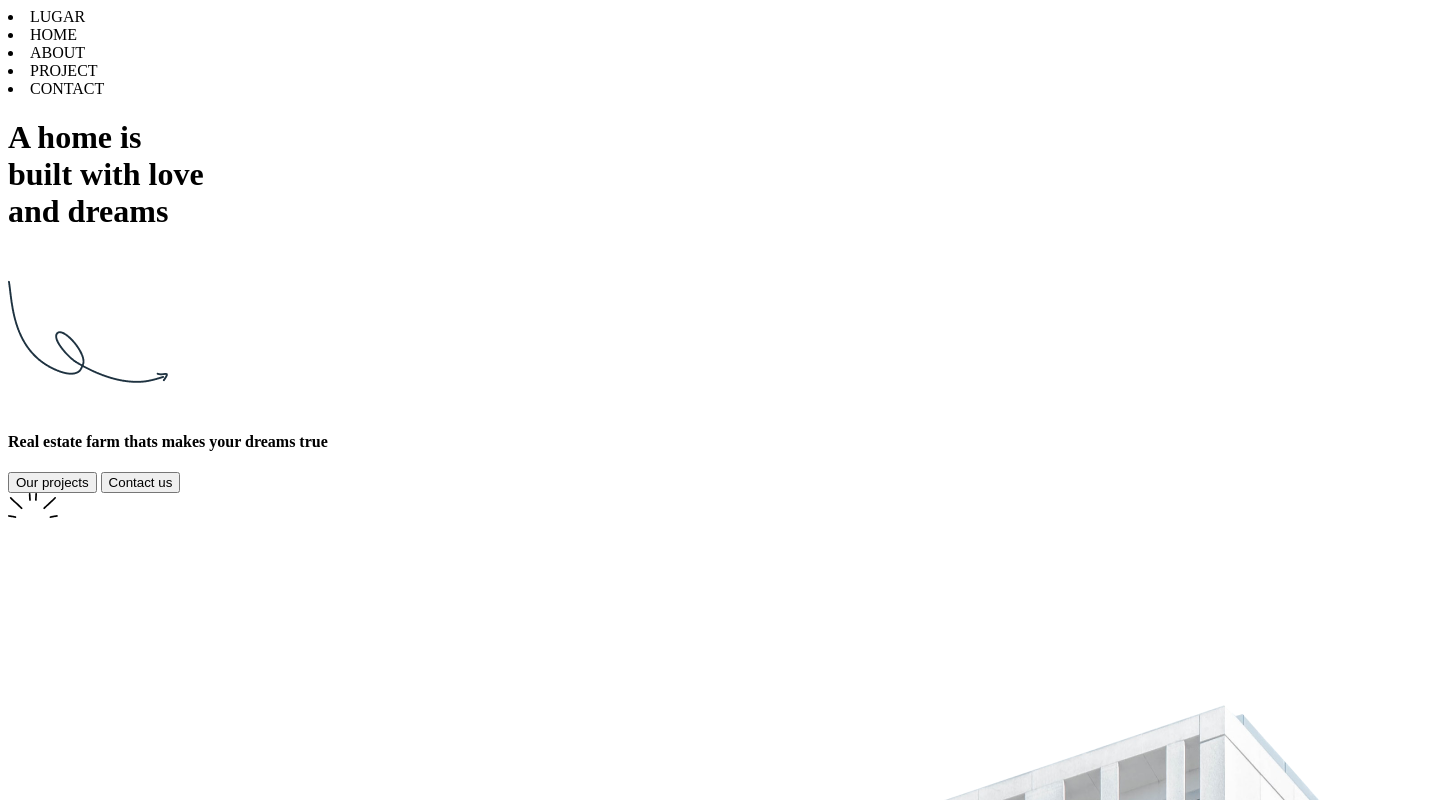
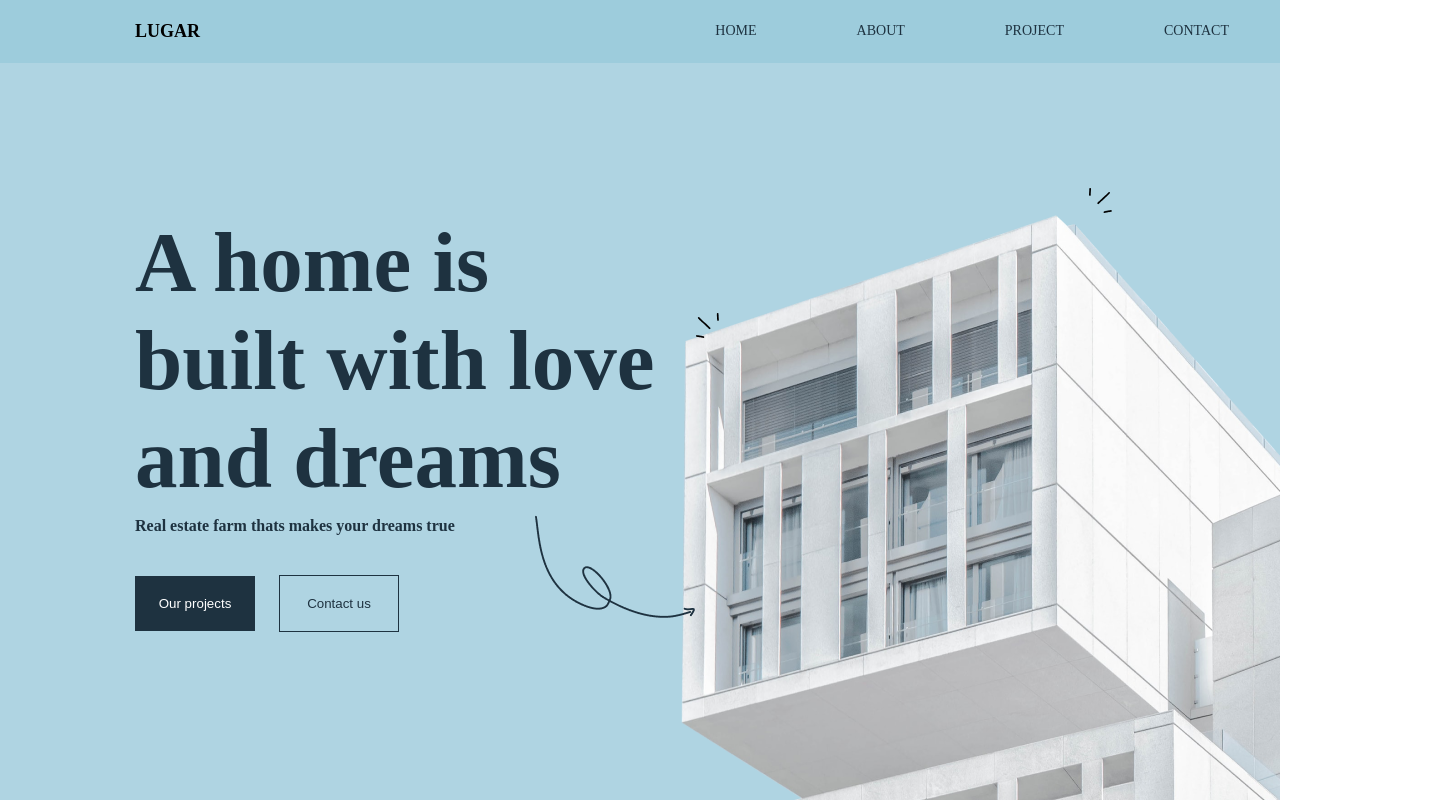
Before and after one commit to muraligi/new-project, a plain HTML site: page index.html in a window 1280 px wide. Shown: the top 800 px of the page, 1448 px wide, since content can reach past the window. Drawn offline with Linux system fonts and the light colour scheme.

Commit message:
Update index.html

```diff
--- a/index.html
+++ b/index.html
@@ -1,7 +1,7 @@
 <html>
   <head>
     <title>Estate project design</title>
-    <link rel="stylesheet" href="Estate.css" type="text/css"/>
+    <link rel="stylesheet" href="style.css" type="text/css"/>
   </head>
   <body>
     <!--------------------page one tags-------------------------------->
```
